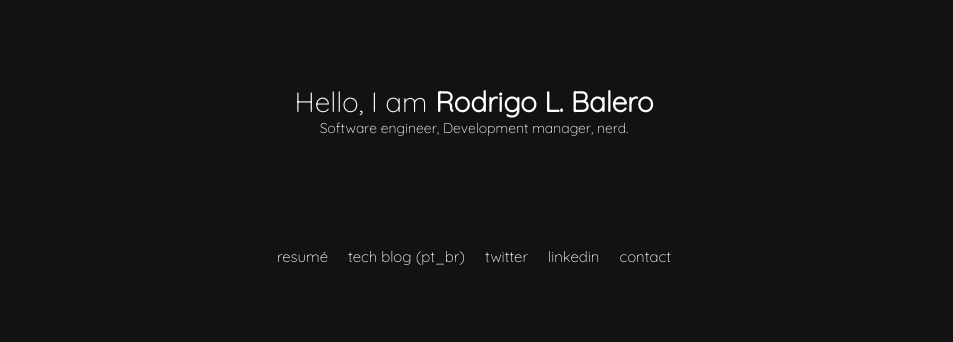
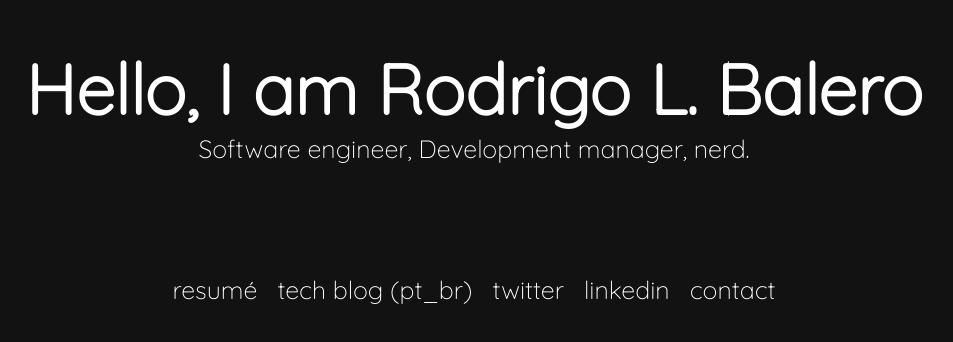
Before and after one commit to rodrigobalero/balero.dev, a plain HTML site: page index.html in a window 1280 px wide. Shown: the part 220-562 px from the top of the page, without its empty margins (166-1119 px from the left). Drawn offline with Linux system fonts and the light colour scheme.

Commit message:
Adjust tags and css

```diff
--- a/index.html
+++ b/index.html
@@ -20,7 +20,7 @@
     <body>
         <div id="content">
             <div id="main">
-                <p>Hello, I am <b>Rodrigo L. Balero</b></p>
+                <h1>Hello, I am <b>Rodrigo L. Balero</b></h1>
                 <p class="sub">Software engineer, Development manager, nerd.</p>
             </div>
             <div id="links">
--- a/style.css
+++ b/style.css
@@ -6,9 +6,12 @@ html,body {
     height: 100%;
     width: 100%;
 }
+
 body {
     background-color: #121212;
     display: table;
+    font-family: 'Quicksand', sans-serif;
+    color: white;
 
 }
 
@@ -18,14 +21,12 @@ body {
     text-align: center;
 }
 
-p {
-    color: white;
-    font-size: 28px;
-    font-family: 'Quicksand', sans-serif;
+h1 {
+    font-size: 70px;
 }
 
 p.sub {
-    font-size: 14px;
+    font-size: 25px;
 }
 
 #main {
@@ -36,7 +37,7 @@ ul{
     display: inline-block;
     color: white;
     font-family: 'Quicksand', sans-serif;
-    font-size: 15px;
+    font-size: 25px;
 }
 
 li {
```
